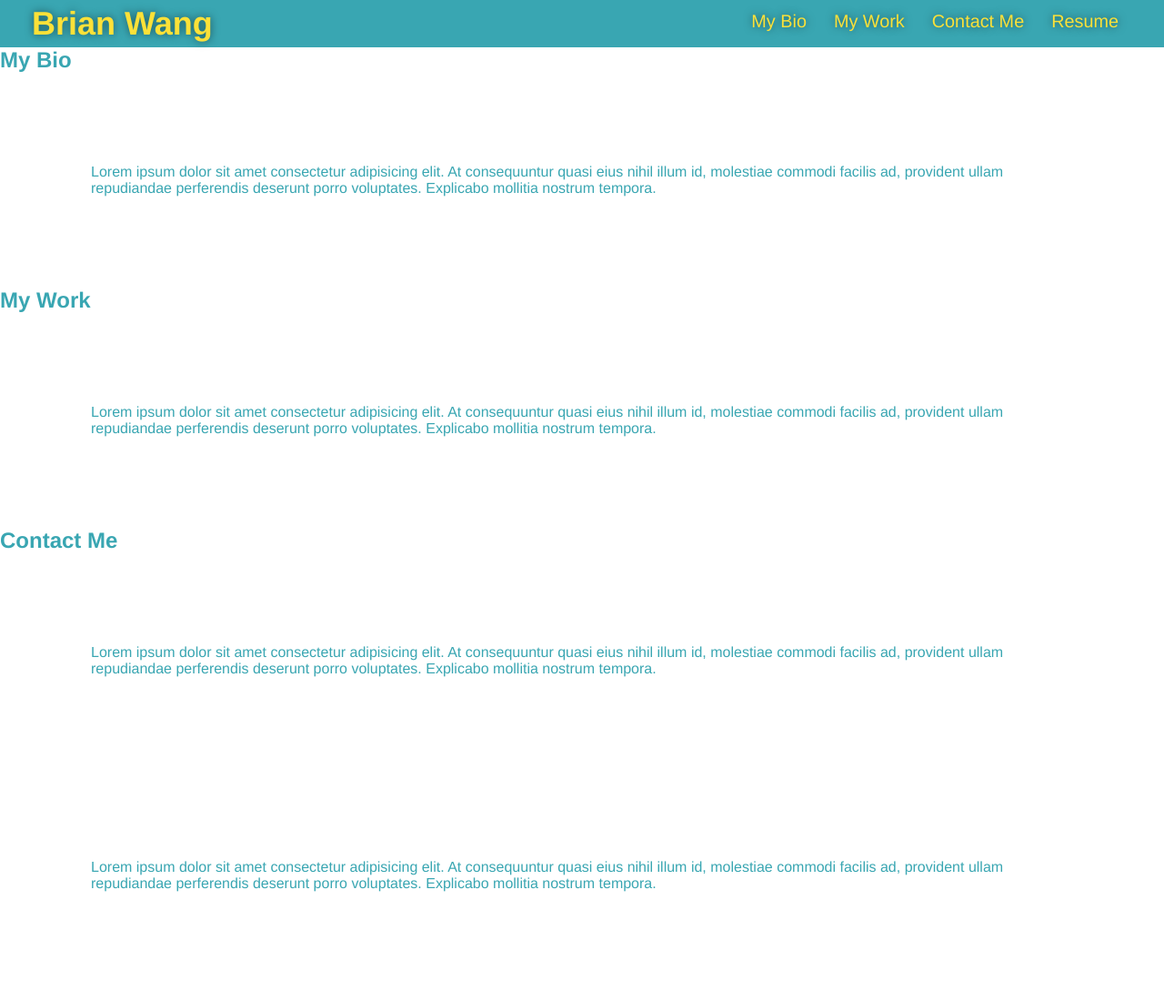
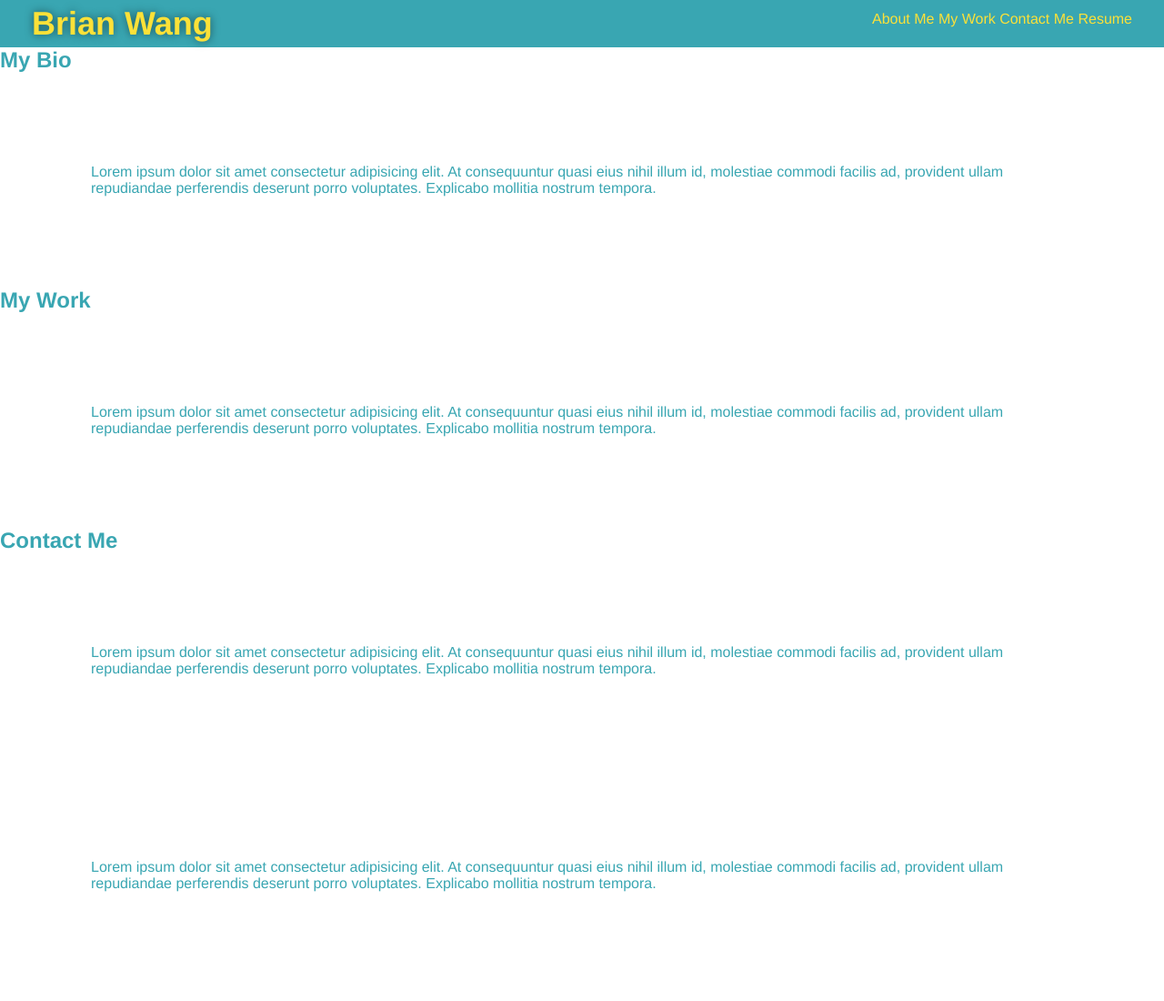
Before and after one commit to BrianCKWang/my-portfolio, a plain HTML site: page index.html in a window 1280 px wide. Shown: the top 1100 px of the page at 91% size. Drawn offline with Linux system fonts and the light colour scheme.

Commit message:
change section id

```diff
--- a/index.html
+++ b/index.html
@@ -14,27 +14,14 @@
 
         <!-- navigation -->
         <nav>
-            <!-- Unordered list element -->
-            <ul>
-                <!-- List item element -->
-                <li>
-                    <!-- anchor element -->
-                    <a href="#my-bio">My Bio</a>
-                </li>
-                <li>
-                    <a href="#my-work">My Work</a>
-                </li>
-                <li>
-                    <a href="#my-contact">Contact Me</a>
-                </li>
-                <li>
-                    <a href="#my-resume">Resume</a>
-                </li>
-            </ul>
+            <a href="#bio">About Me</a>
+            <a href="#work">My Work</a>
+            <a href="#contact">Contact Me</a>
+            <a href="#resume">Resume</a>
         </nav>
     </header>
 
-    <section id="my-bio" class="portfolio-info">
+    <section id="bio" class="portfolio-info">
         <h1>My Bio</h1>
         <div class="text-right">
             <p>
@@ -43,7 +30,7 @@
         </div>
     </section>
 
-    <section id="my-work" class="portfolio-info">
+    <section id="work" class="portfolio-info">
         <div class="text-left">
             <h1>My Work</h1>
         </div>
@@ -54,7 +41,7 @@
         </div>
     </section>
 
-    <section id="my-contact" class="portfolio-info">
+    <section id="contact" class="portfolio-info">
         <div class="">
             <h1>Contact Me</h1>
         </div>
```
